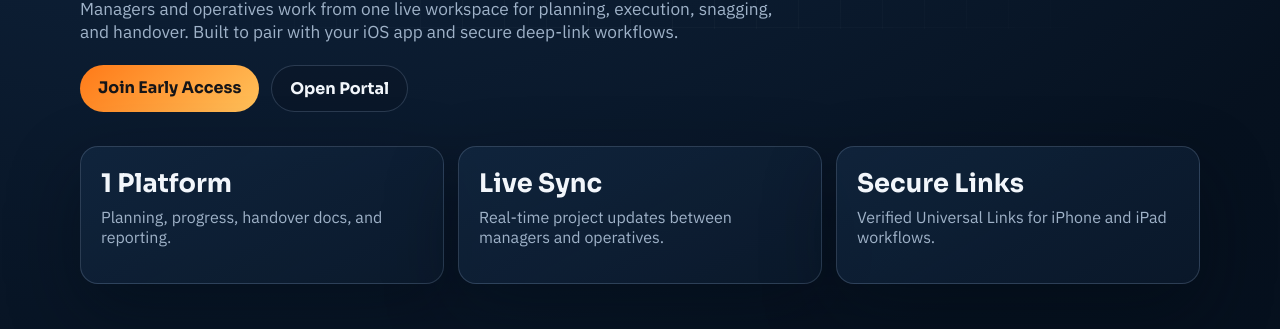
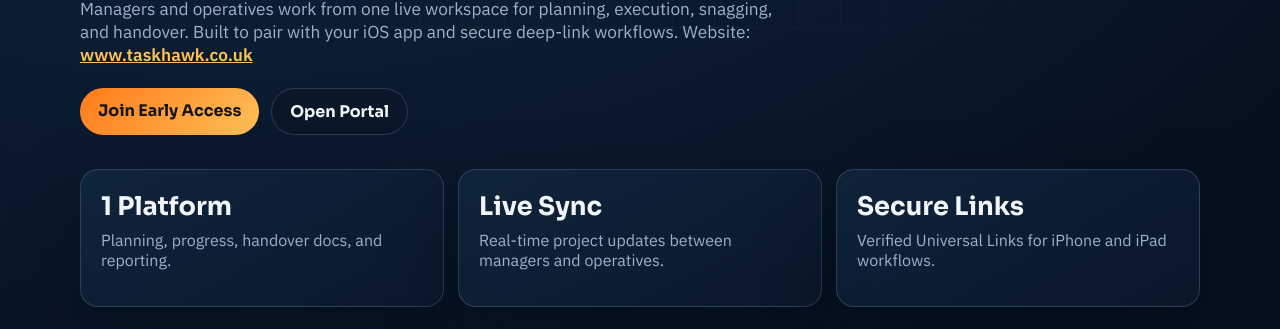
Before and after one commit to Oriongle/taskhawk-website, a plain HTML site: page index.html in a window 1280 px wide. Shown: the part 771-1100 px from the top of the page. Drawn offline with Linux system fonts and the light colour scheme.

Commit message:
Add live website URL to app section

```diff
--- a/index.html
+++ b/index.html
@@ -47,6 +47,7 @@
         <p class="hero-copy">
           Managers and operatives work from one live workspace for planning, execution,
           snagging, and handover. Built to pair with your iOS app and secure deep-link workflows.
+          Website: <a class="inline-link" href="https://www.taskhawk.co.uk">www.taskhawk.co.uk</a>
         </p>
         <div class="hero-actions">
           <a class="btn" href="#contact">Join Early Access</a>
--- a/styles.css
+++ b/styles.css
@@ -177,6 +177,11 @@
   max-width: 700px;
   color: var(--muted);
   font-size: 1.08rem;
+}
+
+.inline-link {
+  color: var(--brand-soft);
+  font-weight: 600;
 }
 
 .hero-actions {
```
